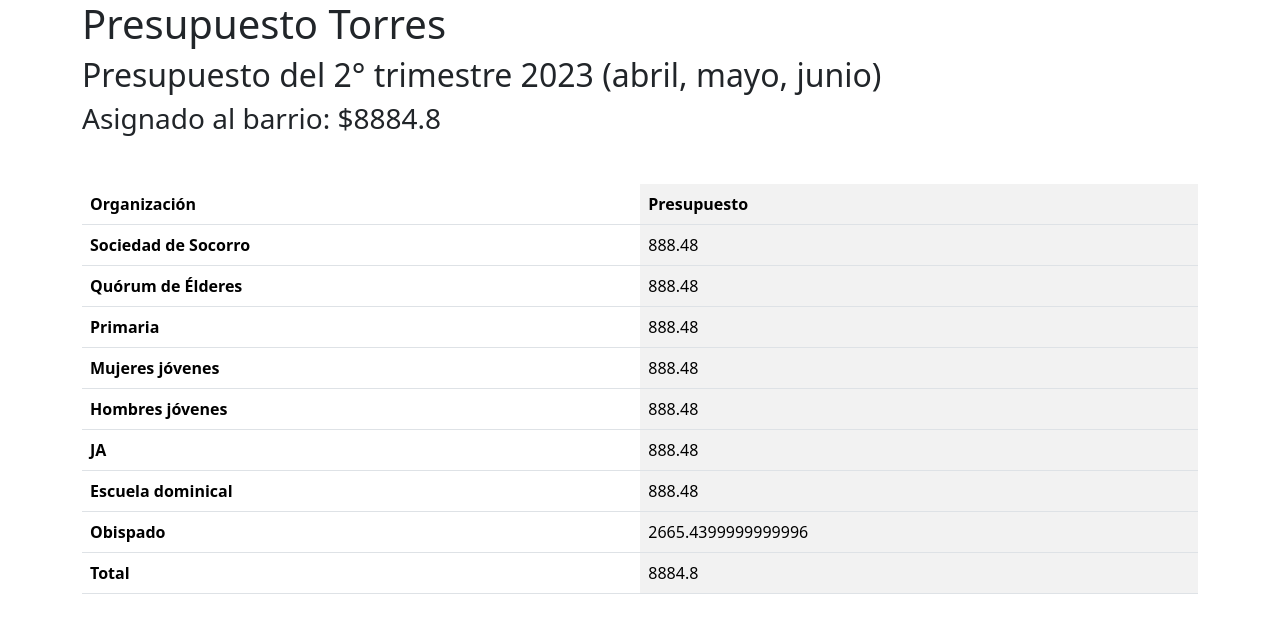
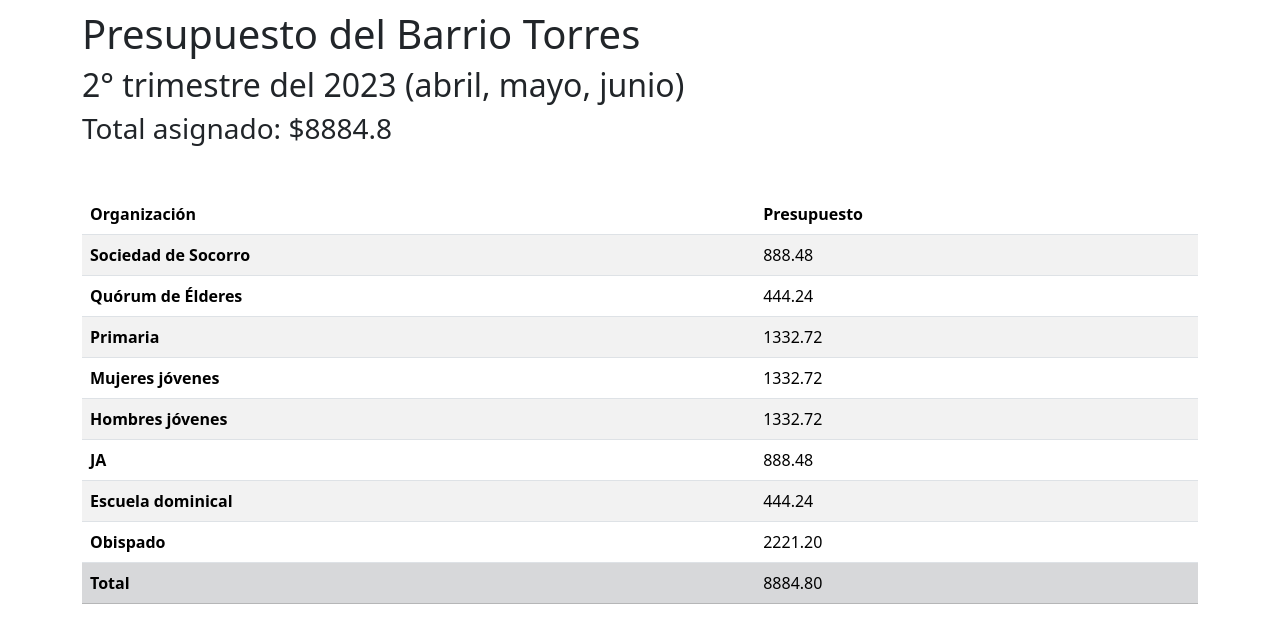
Before and after one commit to HiramRamirezR/presupuesto, a plain HTML site: page index.html in a window 1280 px wide. Drawn offline with nearby package versions, Linux system fonts and the light colour scheme.

Commit message:
I think everything is working propperly now

```diff
--- a/app.js
+++ b/app.js
@@ -15,22 +15,22 @@ let total = document.getElementById('total')
 asignado.innerHTML = presupuesto
 
 let sociedadDeSocorroPorcentaje = 0.10
-let quorumDeElderesPorcentaje = 0.10
-let primariaPorcentaje = 0.10
-let mujeresJovenesPorcentaje = 0.10
-let hombresJovenesPorcentaje = 0.10
+let quorumDeElderesPorcentaje = 0.05
+let primariaPorcentaje = 0.15
+let mujeresJovenesPorcentaje = 0.15
+let hombresJovenesPorcentaje = 0.15
 let jaPorcentaje = 0.10
-let escuelaDominicalPorcentaje = 0.10
-let obispadoPorcentaje = 0.30
+let escuelaDominicalPorcentaje = 0.05
+let obispadoPorcentaje = 0.25
 
-sociedadDeSocorro.innerHTML = presupuesto * sociedadDeSocorroPorcentaje
-quorumDeElderes.innerHTML = presupuesto * quorumDeElderesPorcentaje
-primaria.innerHTML = presupuesto * primariaPorcentaje
-mujeresJovenes.innerHTML = presupuesto * mujeresJovenesPorcentaje
-hombresJovenes.innerHTML = presupuesto * hombresJovenesPorcentaje
-ja.innerHTML = presupuesto * jaPorcentaje
-escuelaDominical.innerHTML = presupuesto * escuelaDominicalPorcentaje
-obispado.innerHTML = presupuesto * obispadoPorcentaje
+sociedadDeSocorro.innerHTML = (presupuesto * sociedadDeSocorroPorcentaje).toFixed(2)
+quorumDeElderes.innerHTML = (presupuesto * quorumDeElderesPorcentaje).toFixed(2)
+primaria.innerHTML = (presupuesto * primariaPorcentaje).toFixed(2)
+mujeresJovenes.innerHTML = (presupuesto * mujeresJovenesPorcentaje).toFixed(2)
+hombresJovenes.innerHTML = (presupuesto * hombresJovenesPorcentaje).toFixed(2)
+ja.innerHTML = (presupuesto * jaPorcentaje).toFixed(2)
+escuelaDominical.innerHTML = (presupuesto * escuelaDominicalPorcentaje).toFixed(2)
+obispado.innerHTML = (presupuesto * obispadoPorcentaje).toFixed(2)
 
 let totalCalculo = (sociedadDeSocorroPorcentaje * presupuesto) + (quorumDeElderesPorcentaje * presupuesto) + (primariaPorcentaje * presupuesto) + (mujeresJovenesPorcentaje * presupuesto) + (hombresJovenesPorcentaje * presupuesto) + (jaPorcentaje * presupuesto) + (escuelaDominicalPorcentaje * presupuesto) + (obispadoPorcentaje * presupuesto)
-total.innerHTML = totalCalculo
+total.innerHTML = (totalCalculo).toFixed(2)
--- a/index.html
+++ b/index.html
@@ -5,16 +5,17 @@
   <meta http-equiv="X-UA-Compatible" content="IE=edge">
   <meta name="viewport" content="width=device-width, initial-scale=1.0">
   <link href="https://cdn.jsdelivr.net/npm/bootstrap@5.3.0-alpha1/dist/css/bootstrap.min.css" rel="stylesheet" integrity="sha384-GLhlTQ8iRABdZLl6O3oVMWSktQOp6b7In1Zl3/Jr59b6EGGoI1aFkw7cmDA6j6gD" crossorigin="anonymous">
+  <link rel="stylesheet" href="style.css">
   <title>Presupuesto Torres</title>
 </head>
 <body>
   <div class="container">
     <div class="row">
       <div class="col-12">
-        <h1>Presupuesto Torres</h1>
-        <h2>Presupuesto del 2° trimestre 2023 (abril, mayo, junio)</h2>
-        <h3>Asignado al barrio: $<span id="asignado"></span></h3>
-        <table class="table table-striped-columns table-hover mt-5">
+        <h1>Presupuesto del Barrio Torres</h1>
+        <h2>2° trimestre del 2023 (abril, mayo, junio)</h2>
+        <h3>Total asignado: $<span id="asignado"></span></h3>
+        <table class="table table-striped table-hover mt-5">
           <thead>
             <tr>
               <th scope="col">Organización</th>
@@ -55,8 +56,8 @@
               <td id="obispado"></td>
             </tr>
             <tr>
-              <th scope="row">Total</th>
-              <td id="total"></td>
+              <th scope="row" class="table-secondary">Total</th>
+              <td id="total" class="table-secondary"></td>
             </tr>
           </tbody>
         </table>
--- a/style.scss
+++ b/style.scss
@@ -0,0 +1,3 @@
+body {
+  margin: 10px;
+}
```
Also changed, not shown: style.css (added), 1 other file.
